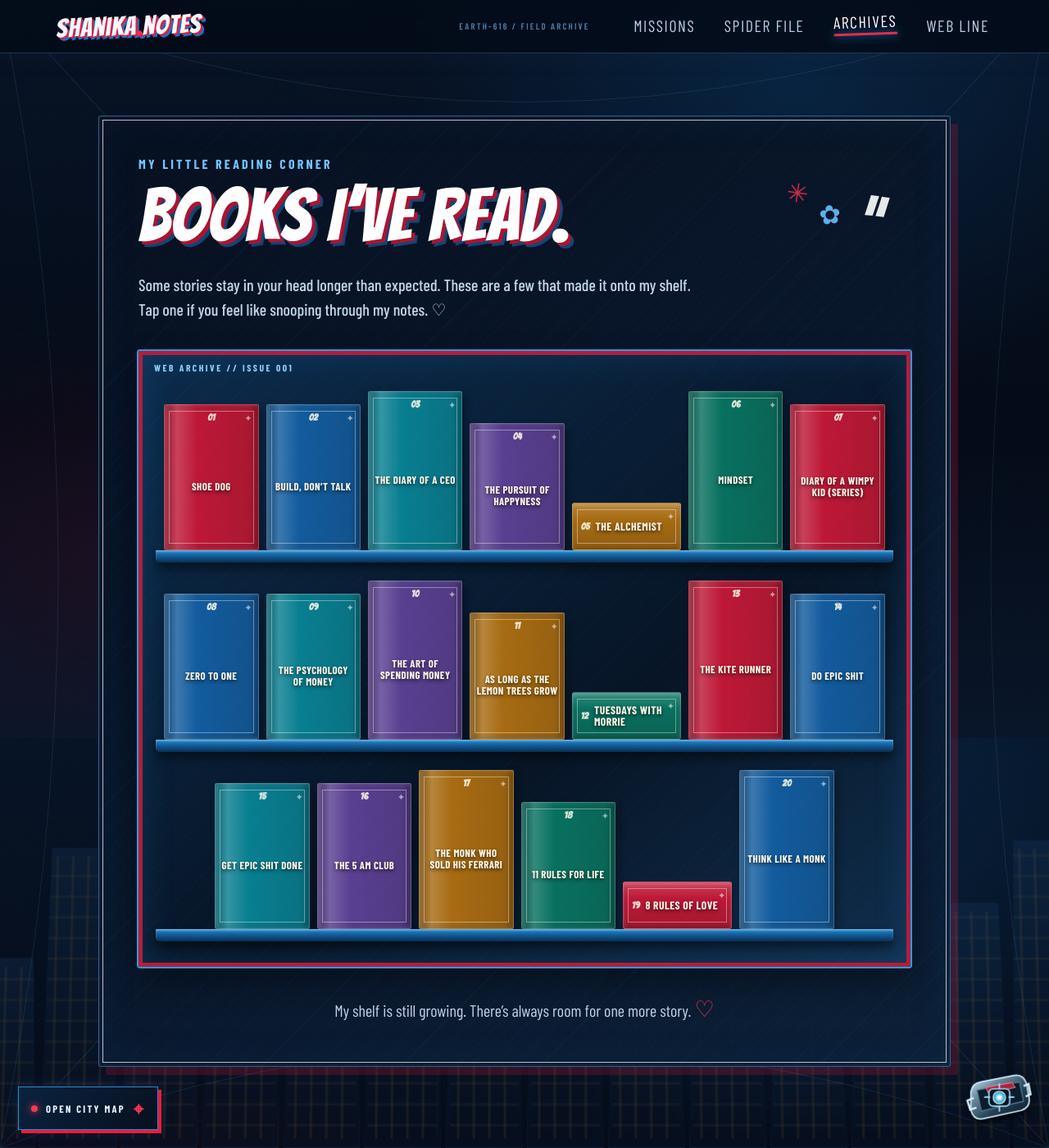
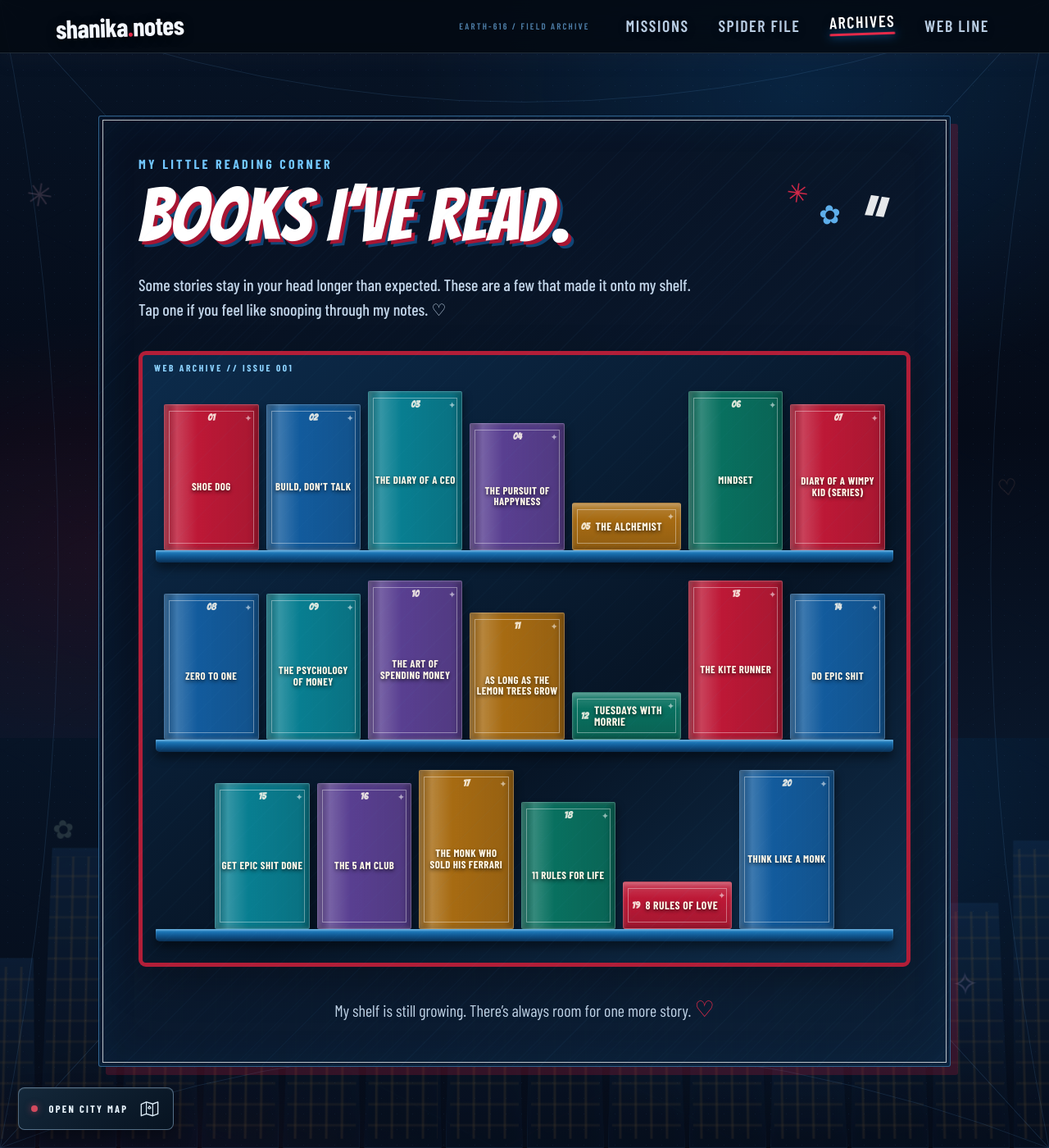
Before and after one commit to shanikashameems/shanikashameems.github.io, a Jekyll site: the page built from projects.md, in a window 1280 px wide and 1400 px high. Shown: the whole window at 82% size. Built offline with Jekyll 4.4.1, drawn with Linux system fonts in a browser that asks for light colours; some web fonts are replaced.

Commit message:
Remove shooter device and add cinematic web casting and cursor fixes

```diff
--- a/_layouts/default.html
+++ b/_layouts/default.html
@@ -1102,72 +1102,74 @@ a,button,input,textarea,select,[role="button"],.web-shooter,.city-map-toggle{cur
   });
 
 
-/* Spider-Verse interaction controller */
+/* Realistic click-to-web effect and delegated cursor tracking */
 (()=>{
- let layer=document.getElementById('web-shot-layer');
+ const layer=document.getElementById('web-shot-layer')||document.createElement('div');
+ layer.id='web-shot-layer';layer.className='web-shot-layer';layer.setAttribute('aria-hidden','true');
+ if(!layer.isConnected)document.body.appendChild(layer);
  const cursor=document.getElementById('spider-verse-cursor');
- if(!layer){layer=document.createElement('div');layer.id='web-shot-layer';layer.className='web-shot-layer';document.body.appendChild(layer);}
- /* Put fixed UI outside body stacking/transform contexts. */
- if(cursor){
-   document.documentElement.appendChild(cursor);
-   cursor.style.setProperty('left','0px','important');
-   cursor.style.setProperty('top','0px','important');
+ if(cursor){document.body.appendChild(cursor);cursor.style.zIndex='2147483647';}
+ const track=e=>{if(cursor){cursor.style.left=e.clientX+'px';cursor.style.top=e.clientY+'px';}};
+ window.addEventListener('pointermove',track,{passive:true});
+ window.addEventListener('pointerover',e=>{const hit=e.target.closest('a,button,[role="button"],.library-book');if(hit)cursor?.classList.add('is-hot')},{passive:true});
+ window.addEventListener('pointerout',e=>{const hit=e.target.closest('a,button,[role="button"],.library-book');if(hit&&!hit.contains(e.relatedTarget))cursor?.classList.remove('is-hot')},{passive:true});
+ const clamp=(v,min,max)=>Math.max(min,Math.min(max,v));
+ function shoot(tx,ty){
+  if(matchMedia('(prefers-reduced-motion: reduce)').matches)return;
+  const w=innerWidth,h=innerHeight;
+  const sx=clamp(tx-86,18,w-18),sy=clamp(ty+126,18,h-18);
+  const dx=tx-sx,dy=ty-sy,dist=Math.hypot(dx,dy)||1;
+  const nx=-dy/dist,ny=dx/dist;
+  const bend=(Math.random()-.5)*Math.min(58,dist*.12);
+  const cx=(sx+tx)/2+nx*bend,cy=(sy+ty)/2+ny*bend;
+  const ns='http://www.w3.org/2000/svg';
+  const svg=document.createElementNS(ns,'svg');
+  svg.setAttribute('viewBox','0 0 '+w+' '+h);svg.setAttribute('preserveAspectRatio','none');
+  svg.style.cssText='position:fixed;inset:0;width:100vw;height:100vh;overflow:visible;pointer-events:none';
+  const add=(tag,attrs,parent=svg)=>{const n=document.createElementNS(ns,tag);Object.entries(attrs).forEach(([k,v])=>n.setAttribute(k,v));parent.appendChild(n);return n};
+  const defs=add('defs',{});defs.innerHTML='<filter id="web-real-glow" x="-100%" y="-100%" width="300%" height="300%"><feGaussianBlur stdDeviation="3.2" result="blur"/><feMerge><feMergeNode in="blur"/><feMergeNode in="SourceGraphic"/></feMerge></filter>';
+  const d='M'+sx+' '+sy+' Q'+cx+' '+cy+' '+tx+' '+ty;
+  const path=add('path',{d,fill:'none',stroke:'#effaff','stroke-width':2.15,'stroke-linecap':'round','filter':'url(#web-real-glow)'});
+  const thread1=add('path',{d,fill:'none',stroke:'#8bdcff','stroke-width':.85,'stroke-linecap':'round',opacity:.9});
+  const thread2=add('path',{d,fill:'none',stroke:'#fff','stroke-width':.55,'stroke-linecap':'round',opacity:.8});
+  const tail=add('circle',{cx:sx,cy:sy,r:3.5,fill:'#fff','filter':'url(#web-real-glow)'});
+  const impact=add('g',{transform:'translate('+tx+' '+ty+')',opacity:0});
+  for(let j=0;j<9;j++){const a=j*Math.PI*2/9;add('path',{d:'M0 0L'+Math.cos(a)* (10+(j%3)*3)+' '+Math.sin(a)*(10+(j%3)*3),stroke:'#eafaff','stroke-width':1.35,'stroke-linecap':'round'},impact)}
+  add('circle',{cx:0,cy:0,r:3,fill:'#fff'},impact);
+  const wrist=add('g',{transform:'translate('+sx+' '+sy+')'});
+  add('path',{d:'M-10 9Q-8 -2 0 -5Q8 -2 10 9L6 13H-6Z',fill:'#9d1830',stroke:'#ff9aaa','stroke-width':1.1});
+  add('path',{d:'M-4 4L0 -1L4 4',fill:'none',stroke:'#d9f5ff','stroke-width':1.2,'stroke-linecap':'round'});
+  layer.appendChild(svg);
+  const len=path.getTotalLength();
+  [path,thread1,thread2].forEach(el=>{const l=el.getTotalLength();el.style.strokeDasharray=l;el.style.strokeDashoffset=l});
+  const duration=clamp(dist*.42,210,470),began=performance.now();
+  const animate=now=>{
+   const raw=Math.min(1,(now-began)/duration),p=1-Math.pow(1-raw,2.05);
+   [path,thread1,thread2].forEach(el=>{const l=el.getTotalLength();el.style.strokeDashoffset=l*(1-p)});
+   const pt=path.getPointAtLength(len*p);tail.setAttribute('cx',pt.x);tail.setAttribute('cy',pt.y);tail.setAttribute('r',String(2.5+2*Math.sin(raw*Math.PI)));
+   if(raw<1){requestAnimationFrame(animate);return;}
+   tail.setAttribute('r','0');
+   impact.animate([{opacity:0,transform:'translate('+tx+'px,'+ty+'px) scale(.3)'},{opacity:1,transform:'translate('+tx+'px,'+ty+'px) scale(1)'},{opacity:0,transform:'translate('+tx+'px,'+ty+'px) scale(1.55)'}],{duration:360,easing:'cubic-bezier(.16,.7,.25,1)'});
+   wrist.animate([{opacity:1,transform:'translate('+sx+'px,'+sy+'px) scale(1)'},{opacity:0,transform:'translate('+sx+'px,'+sy+'px) scale(.55)'}],{duration:240});
+   setTimeout(()=>{svg.animate([{opacity:1},{opacity:0}],{duration:220}).onfinish=()=>svg.remove()},430);
+  };
+  requestAnimationFrame(animate);
  }
- const move=e=>{
-   if(cursor){
-     cursor.style.setProperty('left',e.clientX+'px','important');
-     cursor.style.setProperty('top',e.clientY+'px','important');
-   }
- };
- document.addEventListener('pointermove',move,{passive:true});
- document.addEventListener('mousemove',move,{passive:true});
- document.querySelectorAll('a,button,[role="button"]').forEach(el=>{
-  el.classList.add('web-action');
-  el.addEventListener('pointerenter',()=>cursor&&cursor.classList.add('is-hot'));
-  el.addEventListener('pointerleave',()=>cursor&&cursor.classList.remove('is-hot'));
- });
- const shoot=(x,y)=>{
-  const dockRect=dock.getBoundingClientRect();
-  const sx=dockRect.left+dockRect.width/2,sy=dockRect.top+dockRect.height/2;
-  const bend=(Math.random()-.5)*120;
-  layer.innerHTML='<svg viewBox="0 0 '+innerWidth+' '+innerHeight+'" preserveAspectRatio="none"><path d="M'+sx+' '+sy+' Q'+((sx+x)/2+bend)+' '+((sy+y)/2-80)+' '+x+' '+y+'"/><circle cx="'+x+'" cy="'+y+'" r="10"/><path class="web-impact" d="M'+(x-15)+' '+y+'l-12 -7m12 7l-7 13m7 -13l13 -9m-13 9l13 10"/></svg>';
-  document.body.classList.add('web-fired');
-  dock.classList.add('is-firing');
-  setTimeout(()=>{layer.innerHTML='';document.body.classList.remove('web-fired');dock.classList.remove('is-firing')},720);
- };
- const dock=document.createElement('div');dock.className='web-shooter-dock';
- dock.innerHTML='<span class="web-shooter-label">WEB SHOOTER · FIRE</span><button class="web-shooter" type="button" aria-label="Fire a web"><svg viewBox="0 0 120 120" aria-hidden="true">
-<defs>
- <linearGradient id="gloveRed" x1="0" y1="0" x2="1" y2="1"><stop stop-color="#ff6c75"/><stop offset=".34" stop-color="#e82943"/><stop offset=".72" stop-color="#a90f2b"/><stop offset="1" stop-color="#570b20"/></linearGradient>
- <linearGradient id="gloveBlue" x1="0" y1="0" x2="1" y2="1"><stop stop-color="#4dbbff"/><stop offset=".5" stop-color="#1265ad"/><stop offset="1" stop-color="#08284e"/></linearGradient>
- <linearGradient id="gloveHighlight" x1="0" y1="0" x2="0" y2="1"><stop stop-color="#fff" stop-opacity=".65"/><stop offset="1" stop-color="#fff" stop-opacity="0"/></linearGradient>
- <pattern id="webGrid" width="12" height="12" patternUnits="userSpaceOnUse"><path d="M6 0L6 12M0 6L12 6M0 0L12 12M12 0L0 12" stroke="#420c20" stroke-opacity=".65" stroke-width=".8"/><circle cx="6" cy="6" r="1.2" fill="#ffb0b6" fill-opacity=".45"/></pattern>
-</defs>
-<path d="M18 111Q10 105 14 93L27 65Q30 59 37 63L44 68L43 28Q43 18 51 17Q60 17 61 27L61 57L65 15Q66 5 75 7Q84 9 82 20L78 59L87 27Q90 17 98 21Q105 24 101 35L91 69Q101 58 108 64Q114 70 106 80L88 105Q80 116 64 116L34 117Z" fill="url(#gloveRed)" stroke="#ffc1c7" stroke-width="1.8" stroke-linejoin="round"/>
-<path d="M43 29Q43 19 51 18Q60 18 61 28L61 58L53 64L46 57Z" fill="url(#webGrid)" opacity=".8"/>
-<path d="M65 16Q66 6 75 8Q84 10 82 21L78 59L68 64L62 57Z" fill="url(#webGrid)" opacity=".8"/>
-<path d="M87 28Q90 18 98 22Q105 25 101 36L91 69L80 74L77 62Z" fill="url(#webGrid)" opacity=".75"/>
-<path d="M29 65Q33 59 39 64L52 75Q57 80 53 87Q49 93 42 88L27 79Q23 73 29 65Z" fill="url(#gloveRed)" stroke="#ff9ba7" stroke-width="1.2"/>
-<path d="M55 73Q63 62 71 67L82 75Q89 82 82 89L70 98Q63 102 57 95L51 87Q49 80 55 73Z" fill="url(#gloveRed)" stroke="#ff9ba7" stroke-width="1.4"/>
-<path d="M58 78Q66 71 74 77L78 82L67 91L58 86Z" fill="url(#webGrid)" opacity=".8"/>
-<path d="M17 98Q26 87 38 93L54 104Q63 111 56 117L34 119Q17 117 17 98Z" fill="url(#gloveBlue)" stroke="#8bd4ff" stroke-width="1.6"/>
-<path d="M19 96Q32 91 43 100L53 108" fill="none" stroke="#9be0ff" stroke-opacity=".7" stroke-width="2"/>
-<path d="M47 22Q50 15 56 20M69 13Q76 9 80 16M92 28Q97 25 99 31" fill="none" stroke="url(#gloveHighlight)" stroke-width="3" stroke-linecap="round"/>
-<path d="M25 69L38 77M32 62L45 70M55 80L69 90M65 74L79 83" stroke="#5c0c24" stroke-width="1.3" opacity=".8"/>
-<path d="M48 6L52 1M75 3L78 0M100 17L106 13" stroke="#b8eaff" stroke-width="2" stroke-linecap="round"/>
-</svg></button>';
- document.documentElement.appendChild(dock);
- dock.querySelector('button').addEventListener('click',()=>shoot(innerWidth*.48,innerHeight*.35));
- document.addEventListener('pointerdown',e=>{if(e.target.closest('.web-shooter'))return;shoot(e.clientX,e.clientY)},{passive:true});
- // subtle scroll-triggered web flicks at section boundaries
- let last=0;
- window.addEventListener('scroll',()=>{const y=window.scrollY;if(Math.abs(y-last)>420){last=y;const x=Math.random()*innerWidth*.7+innerWidth*.15;shoot(x,Math.min(innerHeight-100,Math.max(100,innerHeight*.28)));}},{passive:true});
+ document.addEventListener('pointerdown',e=>{
+  if(e.button!==0||e.target.closest('#city-map-toggle,#city-map-close,.book-dialog-close'))return;
+  shoot(e.clientX,e.clientY);
+ },{passive:true});
+ const dialog=document.getElementById('book-dialog');
+ if(dialog&&cursor){
+  const observer=new MutationObserver(()=>{if(dialog.open){dialog.appendChild(cursor)}else if(cursor.parentElement===dialog){document.body.appendChild(cursor)}});
+  observer.observe(dialog,{attributes:true,attributeFilter:['open']});
+ }
 })();
 </script>
 
 <div class="city-map-widget" id="city-map-widget">
   <button class="city-map-toggle" id="city-map-toggle" type="button" aria-expanded="false" aria-controls="city-map-panel">
-    <span class="city-map-pulse"></span><span>OPEN CITY MAP</span><b>⌖</b>
+    <span class="city-map-pulse"></span><span>OPEN CITY MAP</span><b aria-hidden="true"><svg viewBox="0 0 32 32"><path d="M3 8.5 11 5l10 3 8-3v18.5l-8 3-10-3-8 3z" fill="none" stroke="currentColor" stroke-width="1.8" stroke-linejoin="round"/><path d="M11 5v18.5M21 8v18.5M15.8 11.2l-2.2 3.1 2.2 1.3 2.2-1.3z" fill="none" stroke="currentColor" stroke-width="1.5" stroke-linejoin="round"/></svg></b>
   </button>
   <aside class="city-map-panel" id="city-map-panel" aria-label="Imaginary city map navigation" hidden>
     <div class="city-map-heading"><div><small>EARTH-616 · NAV SYSTEM</small><strong>YOUR CITY MAP</strong></div><button id="city-map-close" type="button" aria-label="Close map">×</button></div>
@@ -1741,5 +1743,38 @@ body:has(.journal-hero) main{padding-top:27px!important}
 @media(prefers-reduced-motion:reduce){.web-shooter-dock.is-firing button.web-shooter{animation:none!important}}
 </style>
 
+
+<style id="cinematic-realism-and-interaction-v1">
+/* Ground the interface in live-action film language: restrained type, material depth, natural contrast. */
+:root{--cinema-red:#c51f38;--cinema-blue:#397da8;--cinema-ice:#c9d9e8}
+h1,h2,h3,.brand,.navlinks a,.city-map-heading strong{font-family:'Barlow Condensed',sans-serif!important;font-weight:700!important;letter-spacing:-.018em!important;text-shadow:0 2px 12px rgba(0,0,0,.22)!important}
+h1,h2,h3{color:#f0f4f8!important}
+h1 em{color:#e34b5d!important;text-shadow:0 3px 18px rgba(198,31,56,.18)!important}
+.eyebrow,.page-kicker{font-family:'Barlow Condensed',sans-serif!important;font-weight:600!important;letter-spacing:.17em!important;color:#9eb7ce!important}
+.topbar{background:rgba(4,10,18,.88)!important;border-bottom:1px solid rgba(167,193,217,.18)!important;backdrop-filter:blur(18px) saturate(125%)!important}
+.navlinks a{font-weight:600!important;letter-spacing:.08em!important}
+.brand{text-shadow:0 2px 12px rgba(0,0,0,.5)!important}
+.entry,.web-mission,.project-card,.library-room,.book-note{border-radius:9px!important;box-shadow:0 18px 48px rgba(0,0,0,.28)!important}
+.entry,.project-card{background:linear-gradient(145deg,rgba(18,30,45,.96),rgba(7,14,24,.98))!important;border:1px solid rgba(158,189,216,.17)!important}
+.entry:hover,.project-card:hover{border-color:rgba(112,178,218,.5)!important}
+.city-map-toggle{min-width:190px!important;justify-content:space-between!important;border-radius:8px!important;background:linear-gradient(145deg,#14283a,#071321)!important;border:1px solid rgba(151,188,217,.5)!important;box-shadow:0 8px 22px rgba(0,0,0,.38),inset 0 1px rgba(255,255,255,.1)!important}
+.city-map-toggle b{display:grid!important;place-items:center;width:26px;height:26px;color:#dcecf7!important}
+.city-map-toggle b svg{width:25px;height:25px;display:block}
+.city-map-pulse{background:#d34a5e!important;box-shadow:0 0 8px rgba(211,74,94,.6)!important}
+.city-map-panel{border-radius:10px!important;background:linear-gradient(145deg,#142638,#07111e)!important;border-color:rgba(151,188,217,.45)!important;box-shadow:0 24px 65px rgba(0,0,0,.58)!important}
+.web-shooter-dock,.web-shooter,.web-shooter-label{display:none!important;visibility:hidden!important;opacity:0!important;pointer-events:none!important}
+.web-shot-layer{z-index:2147483000!important;overflow:visible!important}
+.web-shot-layer svg{overflow:visible!important}
+#spider-verse-cursor{width:31px!important;height:31px!important;filter:drop-shadow(0 2px 5px rgba(0,0,0,.8)) drop-shadow(0 0 7px rgba(111,198,242,.45))!important}
+#spider-verse-cursor svg{animation:none!important}
+#spider-verse-cursor.is-hot{width:36px!important;height:36px!important}
+@media(hover:hover) and (pointer:fine){#spider-verse-cursor{display:block!important}}
+@media(hover:none),(pointer:coarse){#spider-verse-cursor{display:none!important}}
+.library-book{cursor:pointer!important}
+.book-dialog[open]{z-index:2147483645!important}
+.book-dialog[open] #spider-verse-cursor{z-index:2147483647!important}
+@media(prefers-reduced-motion:reduce){.home-post-card,.home-post-media img{transition:none!important}}
+</style>
+
 </body>
 </html>
```
